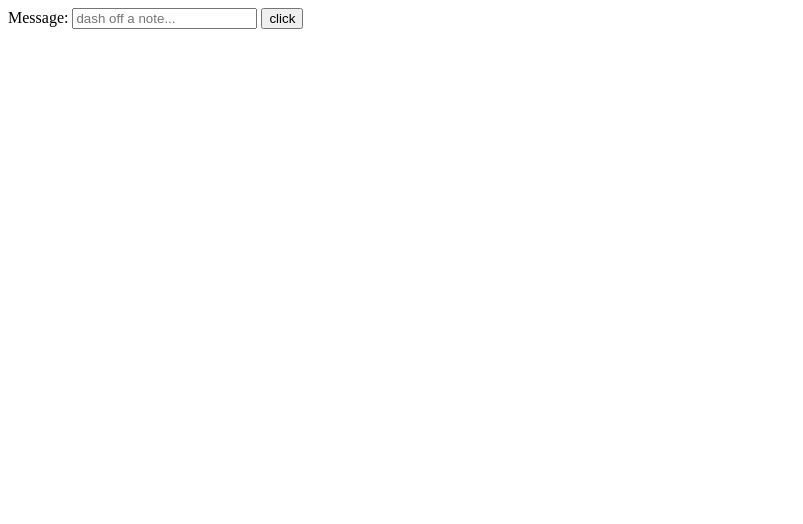
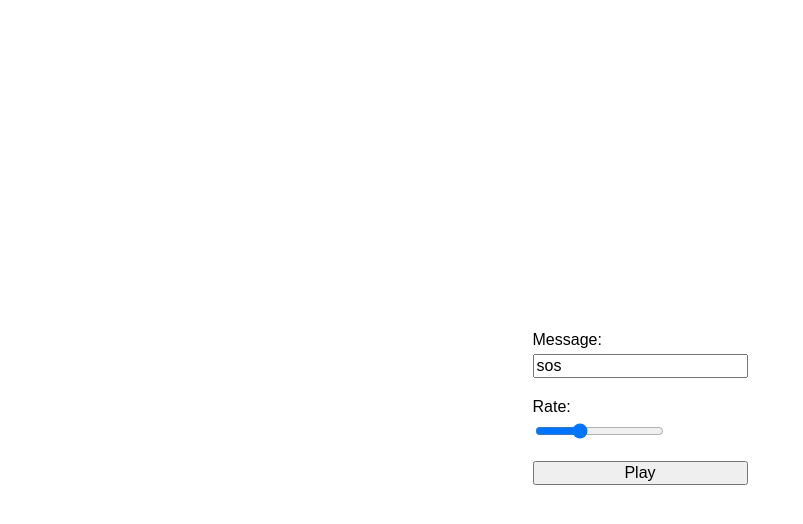
Before and after one commit to oliverturner/inspect-a-morse, a website: page src/index.html in a window 1280 px wide. Shown: the whole page, without its empty margins (0-803 px from the left). Drawn offline with Linux system fonts and the light colour scheme.

Commit message:
Add rate altering feature

```diff
--- a/src/index.html
+++ b/src/index.html
@@ -5,29 +5,59 @@
     <meta name="viewport" content="width=device-width, initial-scale=1.0" />
     <meta http-equiv="X-UA-Compatible" content="ie=edge" />
     <title>Inspector Morse</title>
+    <link rel="stylesheet" href="./styles.css" />
   </head>
   <body>
-    <form id="morse-form" action="#">
+    <form id="morse-form" class="morsel" action="#">
+      <ul class="unlist fields">
+        <li class="field">
           <label for="morse">Message:</label>
           <input
             id="morse"
             name="morse"
             type="text"
-        placeholder="dash off a note..."
+            placeholder="dot dot dot..."
+            value="sos"
           />
-      <button>click</button>
+        </li>
+        <li class="field">
+          <label for="rate">Rate:</label>
+          <div class="row">
+            <input
+              id="rate"
+              name="rate"
+              type="range"
+              min="0.5"
+              max="2"
+              value="1"
+              step="0.1"
+            />
+            <output name="morse-rate"></output>
+          </div>
+        </li>
+        <li class="field">
+          <button>Play</button>
+        </li>
+      </ul>
     </form>
     <script type="module">
       import { toMorse } from "./morse.js";
       import { playAudio } from "./playa.js";
 
+      const form = document.querySelector("#morse-form");
+      const output = form.querySelector("[name=morse-rate]");
+
+      const onInput = evt => {
+        output.value = parseFloat(evt.target.value, 10);
+      };
+
       const onSubmit = event => {
         event.preventDefault();
         const data = new FormData(event.target);
-        playAudio(toMorse(data.get("morse")));
+        playAudio(toMorse(data.get("morse")), data.get("rate"));
       };
 
-      const form = document.querySelector("#morse-form");
+      form.addEventListener("input", onInput);
       form.addEventListener("submit", onSubmit);
     </script>
   </body>
--- a/src/playa.js
+++ b/src/playa.js
@@ -1,46 +1,50 @@
-/**
- * Loop over the output of toMorse, reading level and duration values from tuples
- * @param {[number, number][]]} morse
- */
-export const playAudio = morse => {
-  const AudioContext = window.AudioContext || window.webkitAudioContext;
-  const ac = new AudioContext();
-  const gainNode = ac.createGain();
-  const oscillator = ac.createOscillator();
+function Recorder(stream) {
+  const chunks = [];
+  const mr = new MediaRecorder(stream);
 
-
-  /*
-  const dest = ac.createMediaStreamDestination();
-  const mediaRecorder = new MediaRecorder(dest.stream);
-
-  const chunks = [];
-  mediaRecorder.ondataavailable = function(evt) {
-    console.log("evt", evt);
+  mr.ondataavailable = function(evt) {
+    console.log("mediaRecorder.ondataavailable:", evt);
 
     // push each chunk (blobs) in an array
     chunks.push(evt.data);
   };
 
-  mediaRecorder.onstop = function(evt) {
+  mr.onstop = function(evt) {
     // Make blob out of our blobs, and open it.
     var blob = new Blob(chunks, { type: "audio/ogg; codecs=opus" });
     console.log("blob", blob);
 
     // document.querySelector("audio").src = URL.createObjectURL(blob);
   };
-  */
+
+  return mr;
+}
+
+/**
+ * Loop over the output of toMorse, reading level and duration values from tuples
+ * @param {[number, number][]} morse
+ */
+export const playAudio = (morse, rate) => {
+  const AudioContext = window.AudioContext || window.webkitAudioContext;
+  const ac = new AudioContext();
+  const gainNode = ac.createGain();
+  const oscillator = ac.createOscillator();
+  const dest = ac.createMediaStreamDestination();
+  const mr = new Recorder(dest.stream);
 
   gainNode.connect(ac.destination);
   oscillator.connect(gainNode);
+  oscillator.onended = () => {
+    console.log("ended!");
+    mr.stop();
+  };
 
   let t = 0;
-  morse.forEach(([vol, tx]) => gainNode.gain.setValueAtTime(vol, (t += tx)));
+  morse.forEach(([vol, tx]) =>
+    gainNode.gain.setValueAtTime(vol, (t += tx / +rate))
+  );
 
-  // mediaRecorder.start();
-  oscillator.onended = () => {
-    console.log("ended!");
-    // mediaRecorder.stop();
-  };
+  mr.start();
   oscillator.start(0);
   oscillator.stop(ac.currentTime + t);
 };
--- /dev/null
+++ b/src/styles.css
@@ -0,0 +1,37 @@
+body {
+  display: grid;
+  place-content: center;
+
+  height: 100vh;
+  font-family: sans-serif;
+}
+
+input, button {
+  font: inherit;
+}
+
+.unlist {
+  margin: 0;
+  padding: 0;
+  list-style: none;
+}
+
+.morsel {
+  display: grid;
+  place-content: center;
+}
+
+.fields {
+  display: grid;
+  gap: 20px;
+}
+
+.field {
+  display: grid;
+  gap: 5px;
+}
+
+.row {
+  display: flex;
+  justify-content: space-between;
+}
```
Lines whose indentation alone changed are shown as unchanged.
